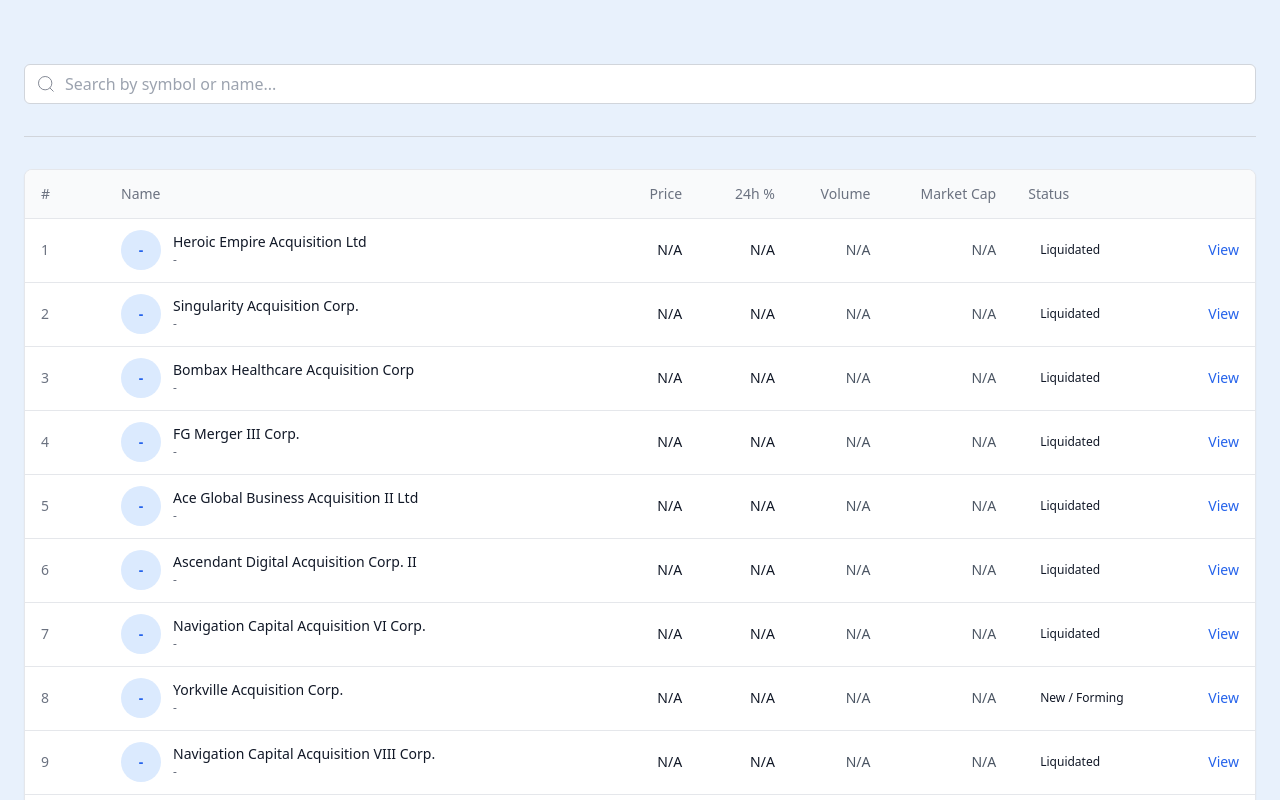
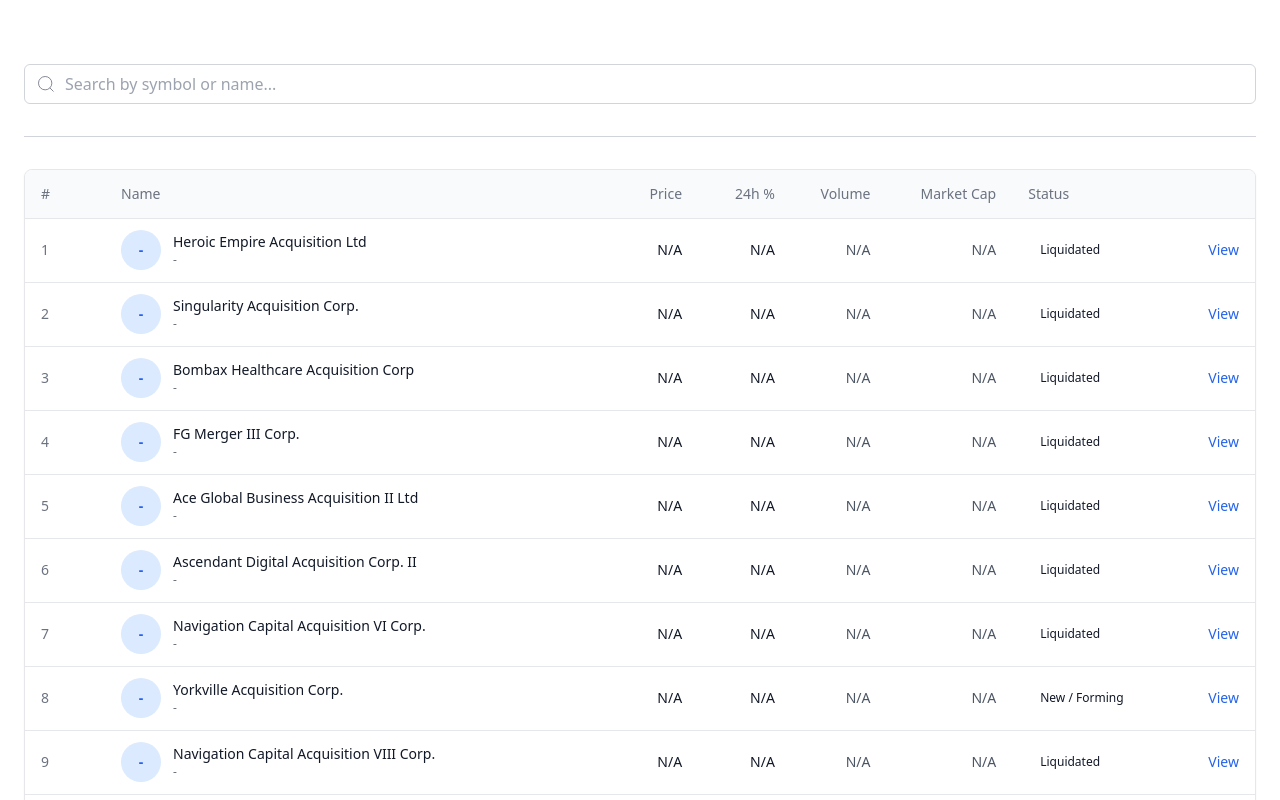
Before and after one commit to ataurwd/Excel-api-development, a plain HTML site: page index.html in a window 1280 px wide. Shown: the top 800 px of the page. Drawn offline with nearby package versions, Linux system fonts and the light colour scheme.

Commit message:
change the color to white

```diff
--- a/index.html
+++ b/index.html
@@ -15,7 +15,7 @@
     .page-active { @apply bg-blue-600 text-white hover:bg-blue-700; }
   </style>
 </head>
-<body class="bg-[#e8f1fc] text-gray-900 min-h-screen">
+<body class="text-gray-900 min-h-screen">
 
   <div class="container mx-auto px-6 py-8 max-w-7xl">
 
```
